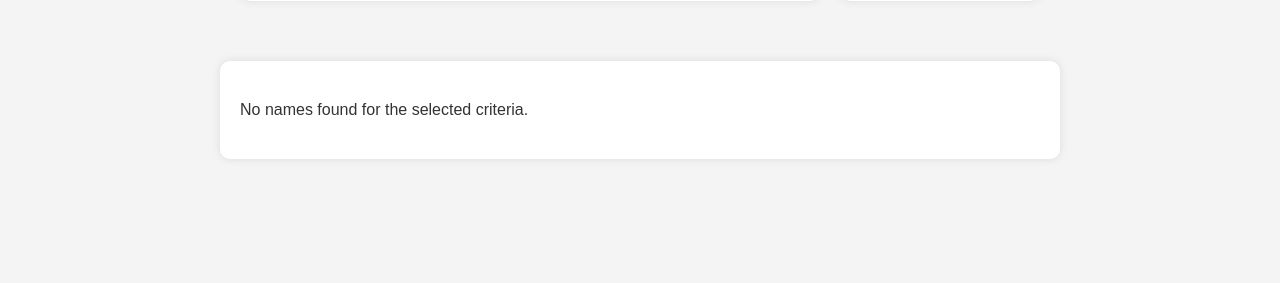
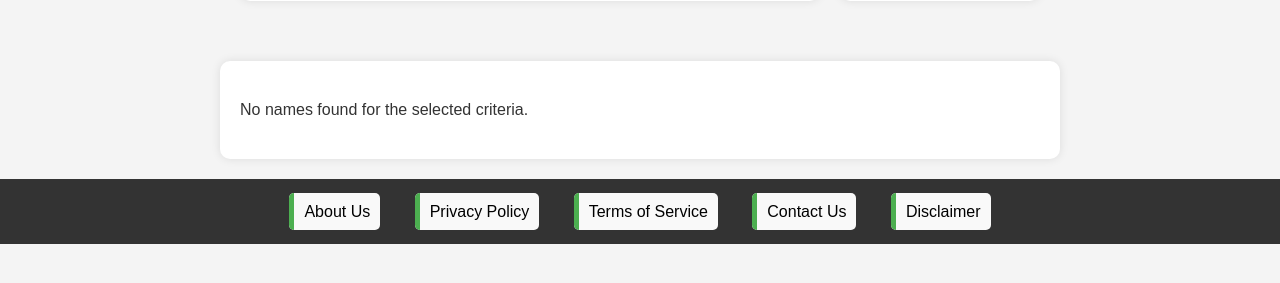
Before and after one commit to ChrisHesse0/NamesWebsite, a Django app: page / in a window 1280 px wide. Shown: the part 459-742 px from the top of the page. Run offline with Django 4.2, Linux system fonts and the light colour scheme; data that the repository does not hold is empty.

Commit message:
Adds footer

```diff
--- a/mysite/babynames/static/babynames/styles.css
+++ b/mysite/babynames/static/babynames/styles.css
@@ -155,3 +155,30 @@
     margin: 0;
     padding: 0;
 }
+
+.footer-container {
+    background-color: #333;
+    color: #000000;
+    padding: 20px 0;
+    text-align: center;
+}
+
+.footer-links {
+    list-style-type: none;
+    padding: 0;
+    margin: 0;
+}
+
+.footer-links li {
+    display: inline;
+    margin: 0 15px;
+}
+
+.footer-links a {
+    color: #000000;
+    text-decoration: none;
+}
+
+.footer-links a:hover {
+    text-decoration: underline;
+}
--- /dev/null
+++ b/mysite/babynames/templates/babynames/footer.html
@@ -0,0 +1,11 @@
+<footer>
+    <div class="footer-container">
+        <ul class="footer-links">
+            <li><a href="{% url 'landing:about' %}">About Us</a></li>
+            <li><a href="{% url 'landing:privacy' %}">Privacy Policy</a></li>
+            <li><a href="{% url 'landing:terms' %}">Terms of Service</a></li>
+            <li><a href="{% url 'landing:contact' %}">Contact Us</a></li>
+            <li><a href="{% url 'landing:disclaimer' %}">Disclaimer</a></li>
+        </ul>
+    </div>
+</footer>
--- a/mysite/babynames/templates/babynames/index.html
+++ b/mysite/babynames/templates/babynames/index.html
@@ -68,5 +68,7 @@
     <div id="results">
         {% include 'babynames/results.html' %}
     </div>
+
+    {% include 'babynames/footer.html' %}
 </body>
 </html>
--- a/mysite/babynames/templates/babynames/search.html
+++ b/mysite/babynames/templates/babynames/search.html
@@ -68,5 +68,7 @@
     <div id="results">
         {% include 'babynames/search_results.html' %}
     </div>
+
+    {% include 'babynames/footer.html' %}
 </body>
 </html>
```
